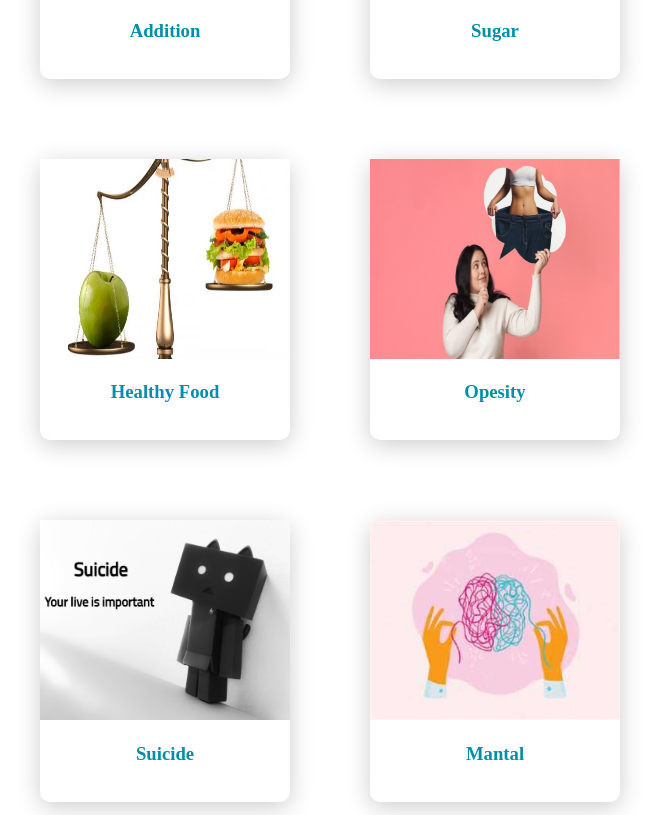
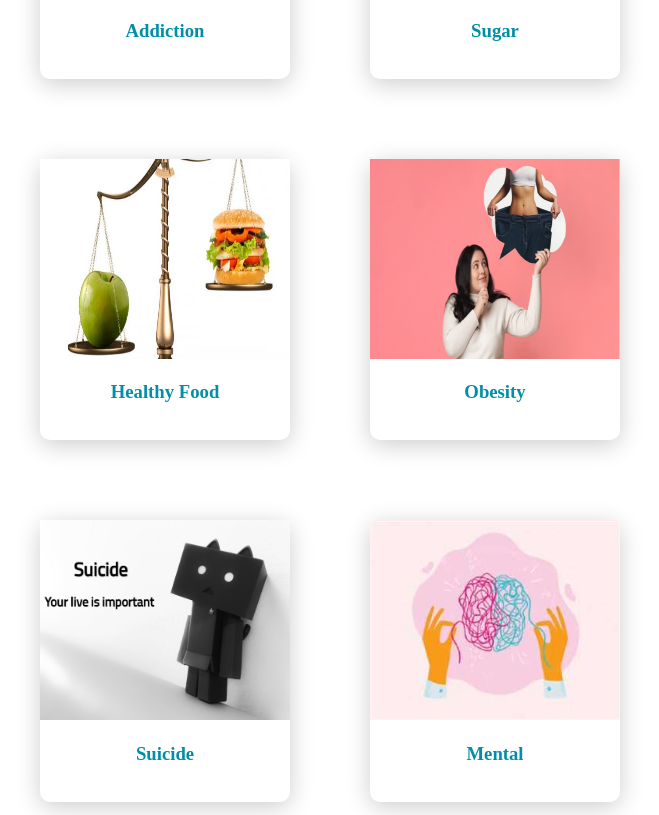
Before and after one commit to uniprojectt/uni, a plain HTML site: page index.html in a window 1280 px wide. Shown: the part 1430-2245 px from the top of the page, 310-969 px from the left. Drawn offline with Linux system fonts and the light colour scheme.

Commit message:
Update index.html

```diff
--- a/index.html
+++ b/index.html
@@ -37,7 +37,7 @@
       <!-- <a href="file:///C:/Users/Vista%20Store/Desktop/Take%20An%20Idea/fight%20addition.html" target="_blank"> -->
       <a href="./fight_addition.html" target="_blank">
         <img src="icons/ادمان.webp" width="250px" height="200px" title="addition">
-        <h3>Addition</h3>
+        <h3>Addiction</h3>
 
         <!-- <a href="file:///C:/Users/Vista%20Store/Desktop/Take%20An%20Idea/sugarAddition.html" target="_blank"> -->
         <a href="./sugarAddition.html" target="_blank">
@@ -54,7 +54,7 @@
             <!-- <a href="file:///C:/Users/Vista%20Store/Desktop/Take%20An%20Idea/opesity.html" target="_blank"> -->
             <a href="./opesity.html" target="_blank">
               <img src="icons/التخلص-من-السمنة.jpg" width="250px" height="200px" title="opesity">
-              <h3>Opesity</h3>
+              <h3>Obesity</h3>
               <br>
 
               <!-- <a href="file:///C:/Users/Vista%20Store/Desktop/Take%20An%20Idea/suicide.html" target="_blank"> -->
@@ -64,7 +64,7 @@
                 <!-- <a href="file:///C:/Users/Vista%20Store/Desktop/Take%20An%20Idea/mentalHeamlth.html" target="_blank"> -->
                 <a href="./mentalHeamlth.html" target="_blank">
                   <img src="icons/نفسي.jpeg" width="250px" height="200px" title="mental">
-                  <h3>Mantal</h3>
+                  <h3>Mental</h3>
                   <br>
                   <!-- <a href="file:///C:/Users/Vista%20Store/Desktop/Take%20An%20Idea/toxinsInNature.html" target="_blank"> -->
                   <a href="./toxinsInNature.html" target="_blank">
```
